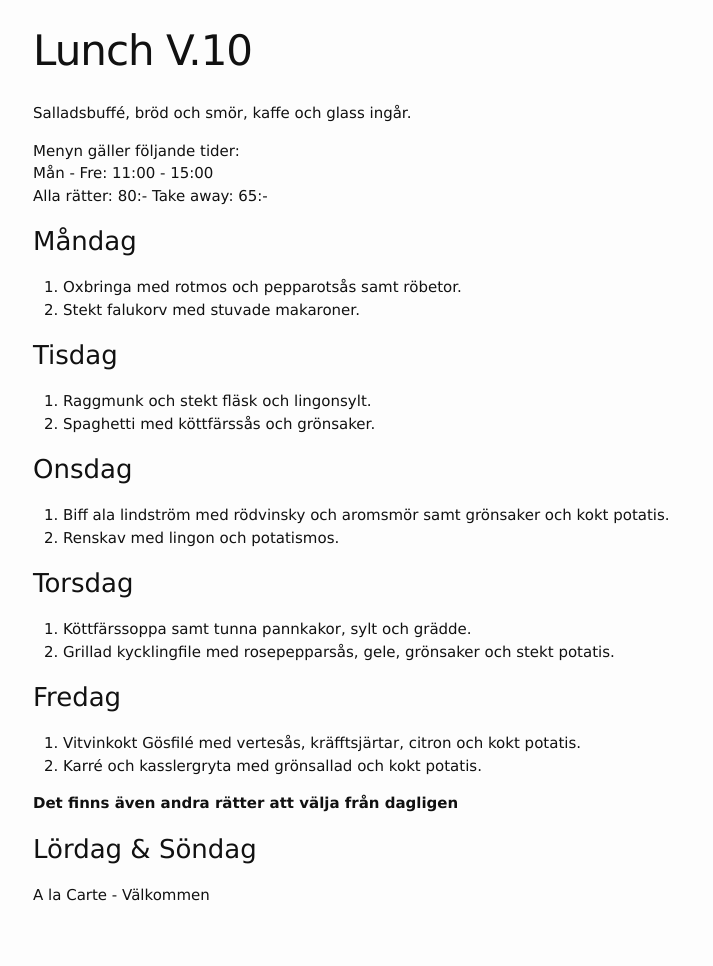
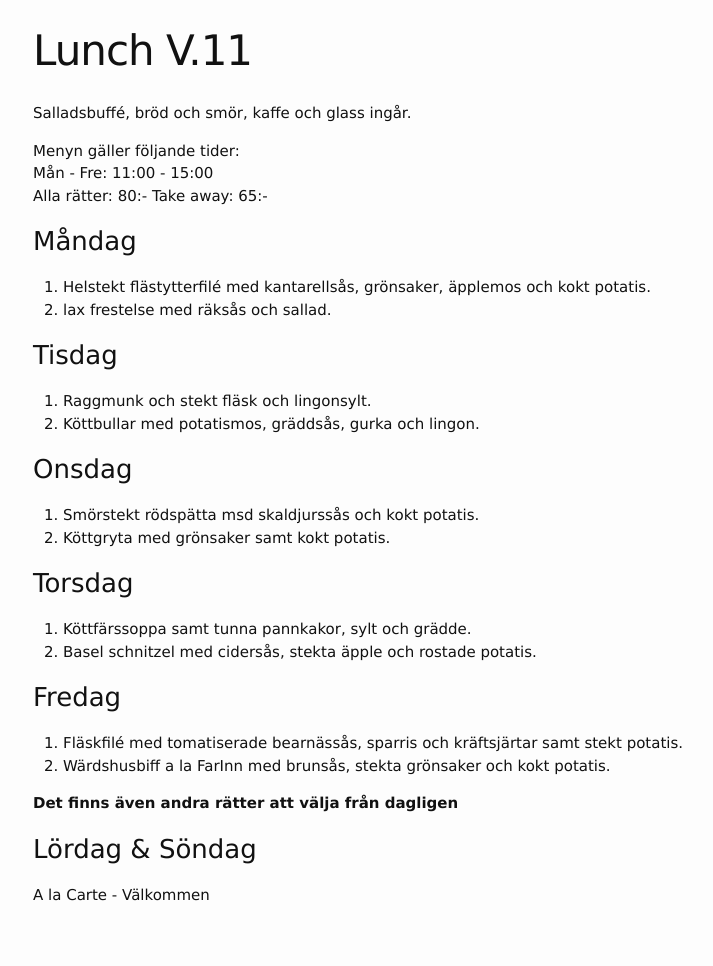
Before and after one commit to FarInn62/farinn62.github.io, a Jekyll site: the page built from lunch.md, in a window 1280 px wide. Shown: the whole page, without its empty margins (237-950 px from the left). Built offline with Jekyll 4.4.1, drawn with Linux system fonts in a browser that asks for light colours.

Commit message:
Update lunch.md

```diff
--- a/lunch.md
+++ b/lunch.md
@@ -1,6 +1,6 @@
 ---
 layout: foodmenu
-title: Lunch V.10
+title: Lunch V.11
 permalink: /lunch/
 published: true
 ---
@@ -12,28 +12,28 @@ Alla rätter: 80:- Take away: 65:-
 
 ### Måndag
 
-1. Oxbringa med rotmos och pepparotsås samt röbetor.
-2. Stekt falukorv med stuvade makaroner.
+1. Helstekt flästytterfilé med kantarellsås, grönsaker, äpplemos och kokt potatis.
+2. lax frestelse med räksås och sallad.
 
 ### Tisdag
 
 1. Raggmunk och stekt fläsk och lingonsylt.
-2. Spaghetti med köttfärssås och grönsaker.
+2. Köttbullar med potatismos, gräddsås, gurka och lingon.
 
 ### Onsdag
 
-1. Biff ala lindström med rödvinsky och aromsmör samt grönsaker och kokt potatis.
-2. Renskav med lingon och potatismos.
+1. Smörstekt rödspätta msd skaldjurssås och kokt potatis.
+2. Köttgryta med grönsaker samt kokt potatis.
 
 ### Torsdag
 
  1. Köttfärssoppa samt tunna pannkakor, sylt och grädde.
- 2. Grillad kycklingfile med rosepepparsås, gele, grönsaker och stekt potatis.
+ 2. Basel schnitzel med cidersås, stekta äpple och rostade potatis.
 
 ### Fredag
 
-1. Vitvinkokt Gösfilé med vertesås, kräfftsjärtar, citron och kokt potatis.
-2. Karré och kasslergryta med grönsallad och kokt potatis.
+1. Fläskfilé med tomatiserade bearnässås, sparris och kräftsjärtar samt stekt potatis.
+2. Wärdshusbiff a la FarInn med brunsås, stekta grönsaker och kokt potatis.
 
   **Det finns även andra rätter att välja från dagligen**
 
```
